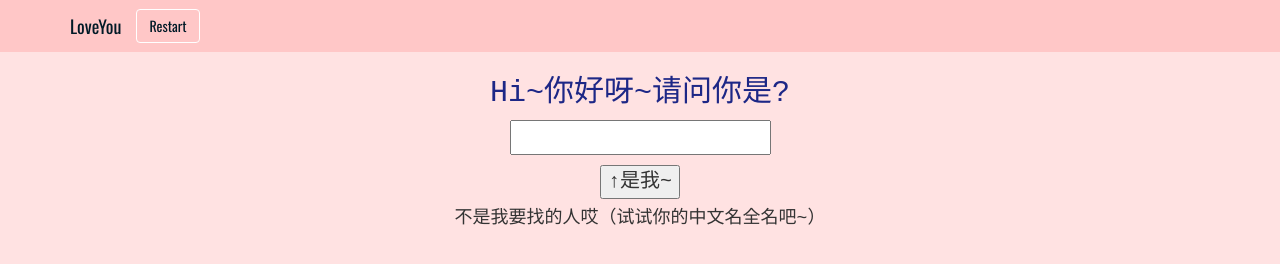
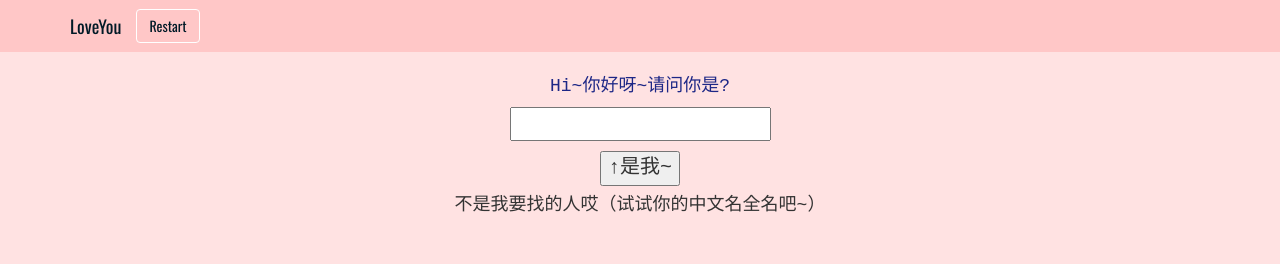
Before and after one commit to YiningTeng/LoveIsLove, a plain HTML site: page question1.html in a window 1280 px wide. Both pictures are taken after a click on the button "↑是我~". Drawn offline with nearby package versions, Linux system fonts and the light colour scheme; a web font is replaced by a local one.

Commit message:
Update question1.html

```diff
--- a/question1.html
+++ b/question1.html
@@ -77,7 +77,7 @@
 		</div>
 	</nav>
 
-	<h2 id="question" >Hi~你好呀~请问你是?</h2>
+	<h4 id="question" >Hi~你好呀~请问你是?</h4>
 	<input id="answer" name="content"/>
 	<p></p>
 	<button id="submit" onClick="show()">↑是我~</button>
@@ -86,10 +86,10 @@
 <script>
 	function show(){
 	    var question = document.getElementById("question");
-	    var answer = document.getElementById("answer");
+	    var answer = document.getElementById("answer");//输入文字的对象
 	    if (answer.value != "陈铭媛") {
-	    	var giveReponse = document.getElementById("inputReponse");
-	    	giveReponse.innerHTML = answer.value + "不是我要找的人哎（试试你的中文名全名吧~）";
+	    	var giveReponse = document.getElementById("inputReponse");//显示文本的对象
+	    	giveReponse.innerHTML = answer.value + "不是我要找的人哎（试试你的中文名全名吧~）";//把两个相连接
 	    } else {
 	    	window.location.href="https://yiningteng.github.io/LoveIsLove/question2.html";
 	    }
```
